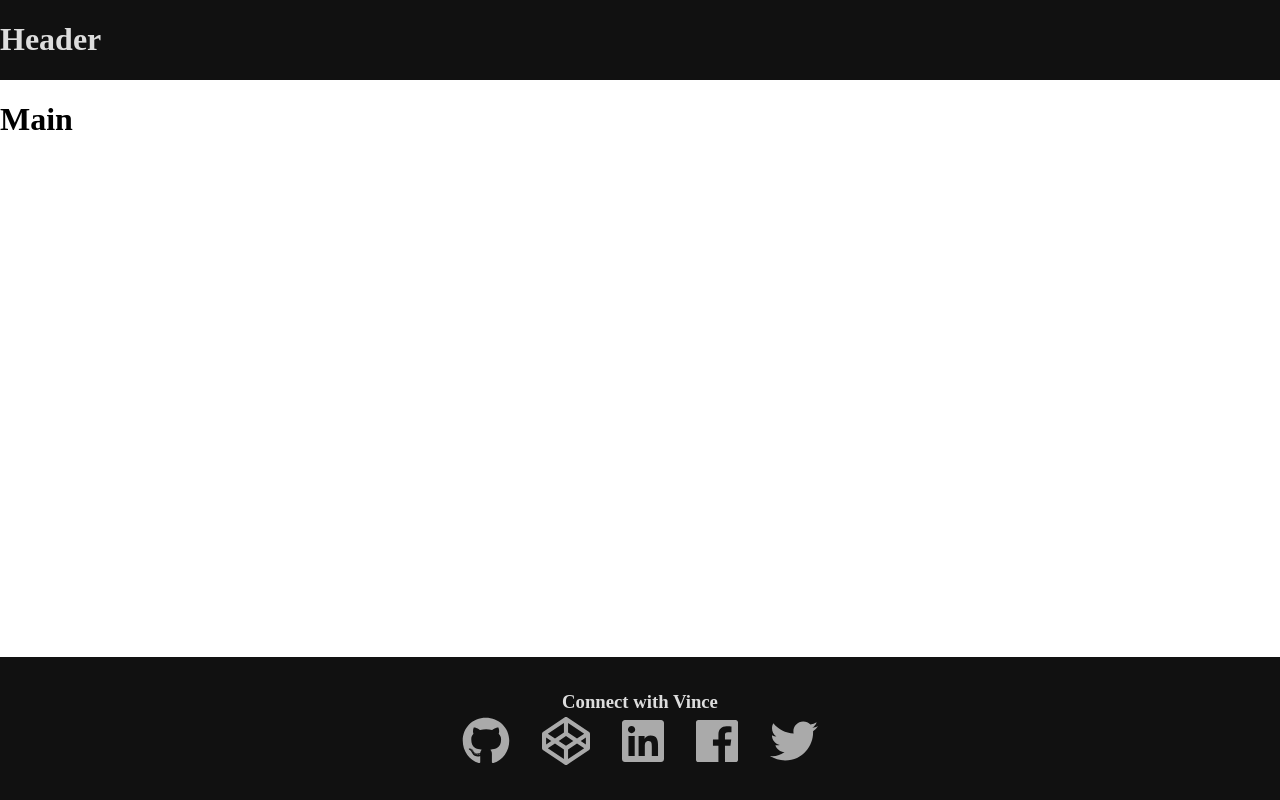
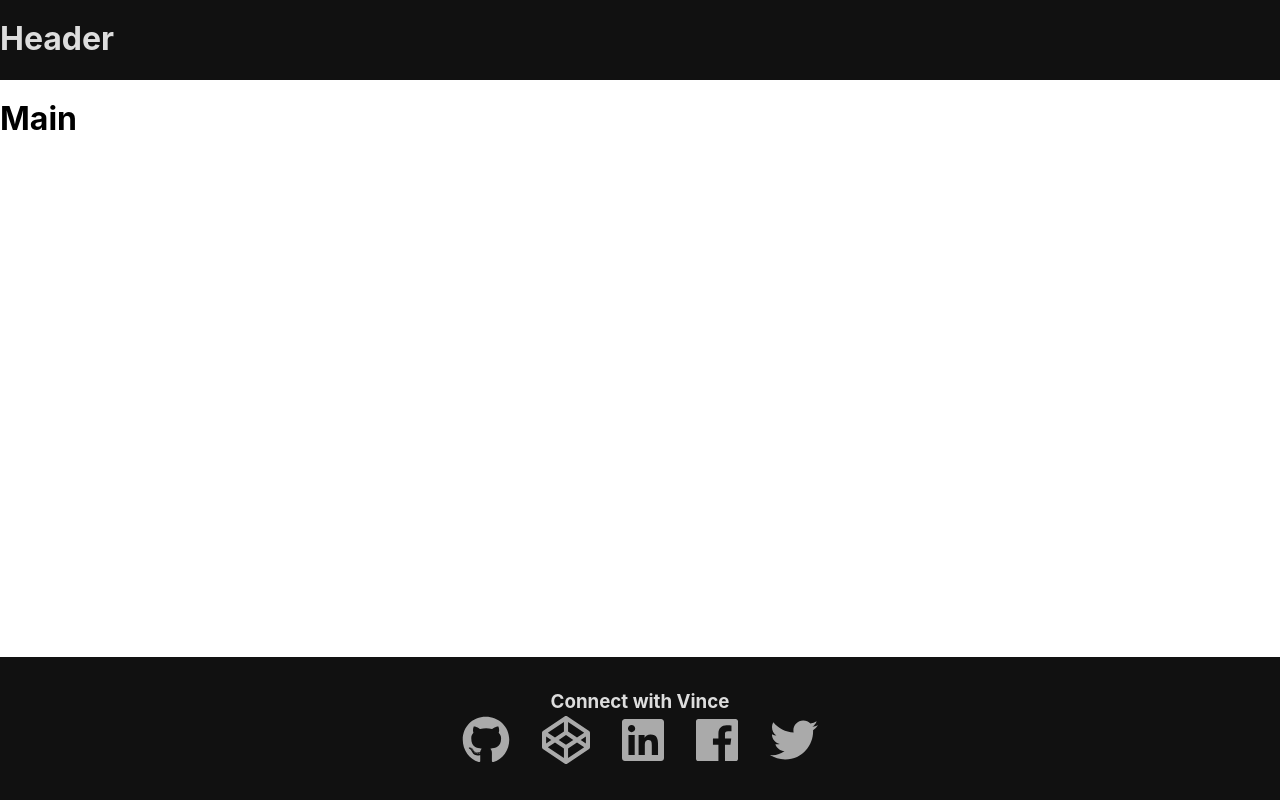
Before and after one commit to VAggrippino/htmlboilerplate, a website: page index.html in a window 1280 px wide. Drawn offline with Linux system fonts and the light colour scheme.

Commit message:
Use System UI font & make stylelint corrections

```diff
--- a/css/style.css
+++ b/css/style.css
@@ -1,19 +1,27 @@
 @import url('normalize.css');
 
-:root {
-}
-
-html, body {
+html,
+body {
   margin: 0;
   height: 100%;
 }
 
-h1, h2, h3, h4, h5 {
-  font-family: 'Merriweather', serif;
-}
-
 body {
-  font-family: 'Open Sans', sans-serif;
+  /* Using UI System Fonts In Web Design: A Quick Practical Guide
+   * https://www.smashingmagazine.com/2015/11/using-system-ui-fonts-practical-guide/
+   */
+  font-family:
+    -apple-system,
+    BlinkMacSystemFont,
+    “Segoe UI”,
+    “Roboto”,
+    “Oxygen”,
+    “Ubuntu”,
+    “Cantarell”,
+    “Fira Sans”,
+    “Droid Sans”,
+    “Helvetica Neue”,
+    sans-serif;
   display: flex;
   flex-direction: column;
   justify-content: space-between;
--- a/index.html
+++ b/index.html
@@ -5,7 +5,7 @@
   <meta charset="utf-8">
   <meta name="viewport" content="width=device-width, initial-scale=1, shrink-to-fit=no">
 
-  <link rel="stylesheet" href="css/style.css"></link>
+  <link rel="stylesheet" href="css/style.css">
 
   <!-- Generated by http://realfavicongenerator.net -->
 
```
